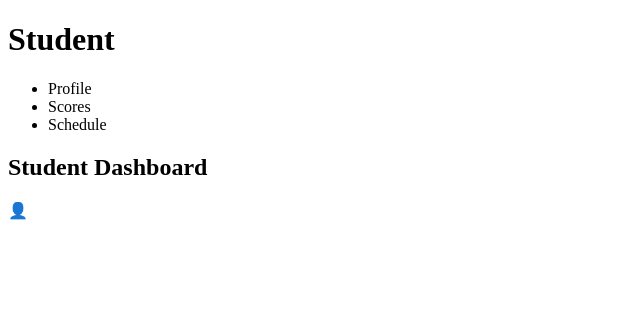
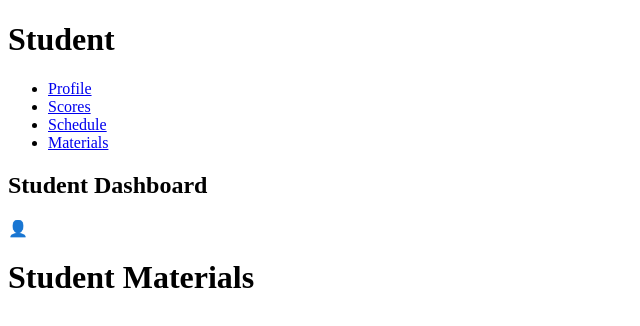
Before and after one commit to thudoan-sg/Akademi-School-Admission, a React (Vite) app in the folder final-project/: page /student/materials in a window 1280 px wide. Shown: the top 326 px of the page, without its empty margins (0-640 px from the left). Built offline with nearby package versions, Linux system fonts and the light colour scheme.

Commit message:
Update Layout and Page Student 2

```diff
--- a/final-project/src/layouts/student/StudentLayout.jsx
+++ b/final-project/src/layouts/student/StudentLayout.jsx
@@ -1,14 +1,22 @@
+import { Outlet } from "react-router-dom";
 import StudentSidebar from "./StudentSidebar";
 import StudentNavbar from "./StudentNavbar";
 
-export default function StudentLayout({ children }) {
+export default function StudentLayout() {
   return (
-    <div className="flex h-screen bg-gray-100">
+    <div className="flex h-screen">
+      {/* Sidebar */}
       <StudentSidebar />
 
+      {/* Main */}
       <div className="flex-1 flex flex-col">
+        {/* Navbar */}
         <StudentNavbar />
-        <div className="p-6 overflow-auto">{children}</div>
+
+        {/* Nội dung thay đổi */}
+        <div className="p-6">
+          <Outlet />   {/* 🔥 QUAN TRỌNG */}
+        </div>
       </div>
     </div>
   );
--- a/final-project/src/layouts/student/StudentNavbar.jsx
+++ b/final-project/src/layouts/student/StudentNavbar.jsx
@@ -1,7 +1,7 @@
 export default function StudentNavbar() {
   return (
     <div className="bg-white p-4 shadow flex justify-between">
-      <h2 className="font-semibold">Student Dashboard</h2>
+      <h2>Student Dashboard</h2>
       <div>👤</div>
     </div>
   );
--- a/final-project/src/layouts/student/StudentSidebar.jsx
+++ b/final-project/src/layouts/student/StudentSidebar.jsx
@@ -1,12 +1,15 @@
+import { Link } from "react-router-dom";
+
 export default function StudentSidebar() {
   return (
-    <div className="w-64 bg-white shadow-md p-4">
-      <h1 className="text-xl font-bold mb-6">Student</h1>
+    <div className="w-64 bg-white p-4">
+      <h1 className="font-bold mb-6">Student</h1>
 
-      <ul className="space-y-4 text-gray-600">
-        <li className="text-blue-500 font-semibold">Profile</li>
-        <li>Scores</li>
-        <li>Schedule</li>
+      <ul className="space-y-4">
+        <li><Link to="/student/profile">Profile</Link></li>
+        <li><Link to="/student/scores">Scores</Link></li>
+        <li><Link to="/student/schedule">Schedule</Link></li>
+        <li><Link to="/student/materials">Materials</Link></li>
       </ul>
     </div>
   );
--- a/final-project/src/pages/student/StudentProfile.jsx
+++ b/final-project/src/pages/student/StudentProfile.jsx
@@ -1,4 +1,10 @@
-function StudentProfile() {
-  return <h1>Student Profile</h1>;
+export default function StudentProfile() {
+  return (
+    <div className="bg-white p-6 rounded shadow">
+      <h2>Profile</h2>
+      <p>Name: Nguyen Van A</p>
+      <p>ID: 001</p>
+      <p>Class: 12A1</p>
+    </div>
+  );
 }
-export default StudentProfile;
--- a/final-project/src/pages/student/StudentSchedule.jsx
+++ b/final-project/src/pages/student/StudentSchedule.jsx
@@ -1,5 +1,9 @@
-function StudentSchedule() {
-  return <h1>Student Schedule</h1>;
+export default function StudentSchedule() {
+  return (
+    <div className="bg-white p-6 rounded shadow">
+      <h2>Schedule</h2>
+      <p>Monday: Math</p>
+      <p>Tuesday: English</p>
+    </div>
+  );
 }
-
-export default StudentSchedule;
--- a/final-project/src/pages/student/StudentScores.jsx
+++ b/final-project/src/pages/student/StudentScores.jsx
@@ -1,5 +1,9 @@
-function StudentScores() {
-  return <h1>Student Scores</h1>;
+export default function StudentScores() {
+  return (
+    <div className="bg-white p-6 rounded shadow">
+      <h2>Scores</h2>
+      <p>Math: 9</p>
+      <p>English: 8</p>
+    </div>
+  );
 }
-
-export default StudentScores;
```
